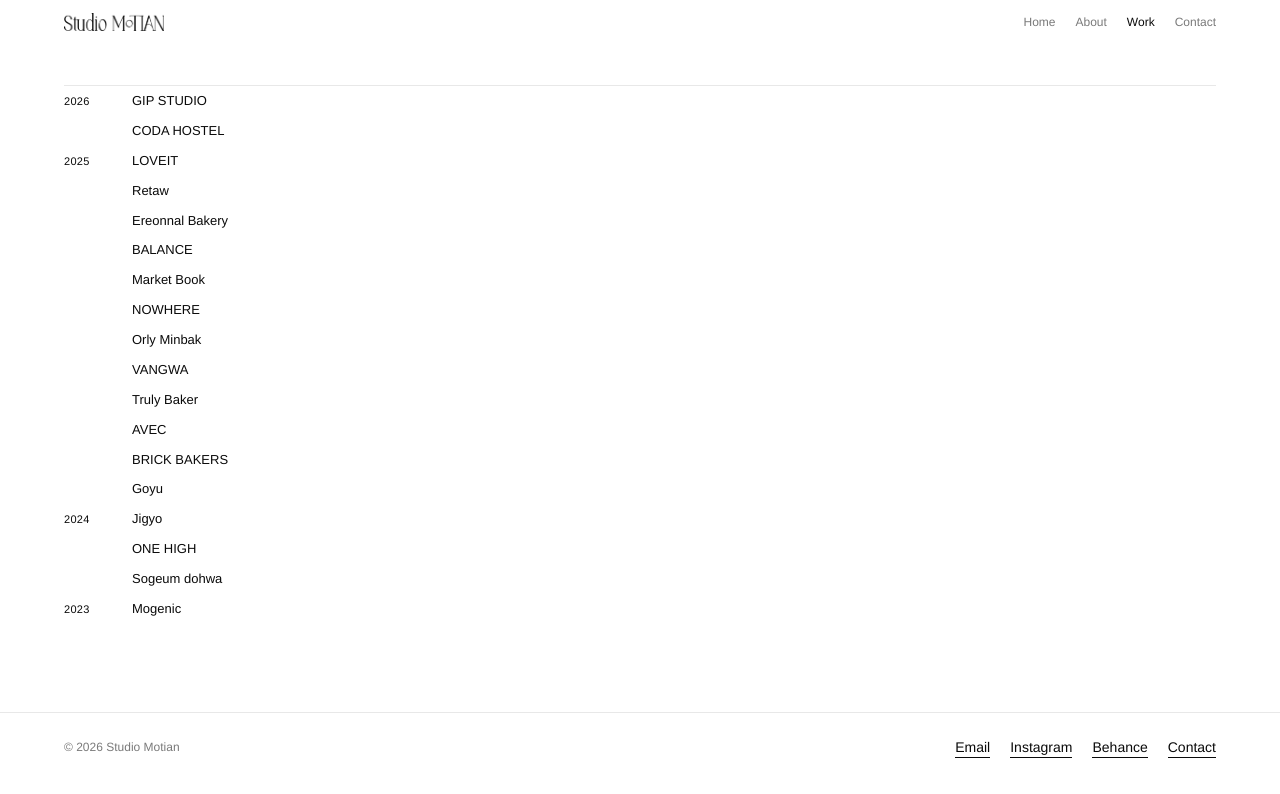
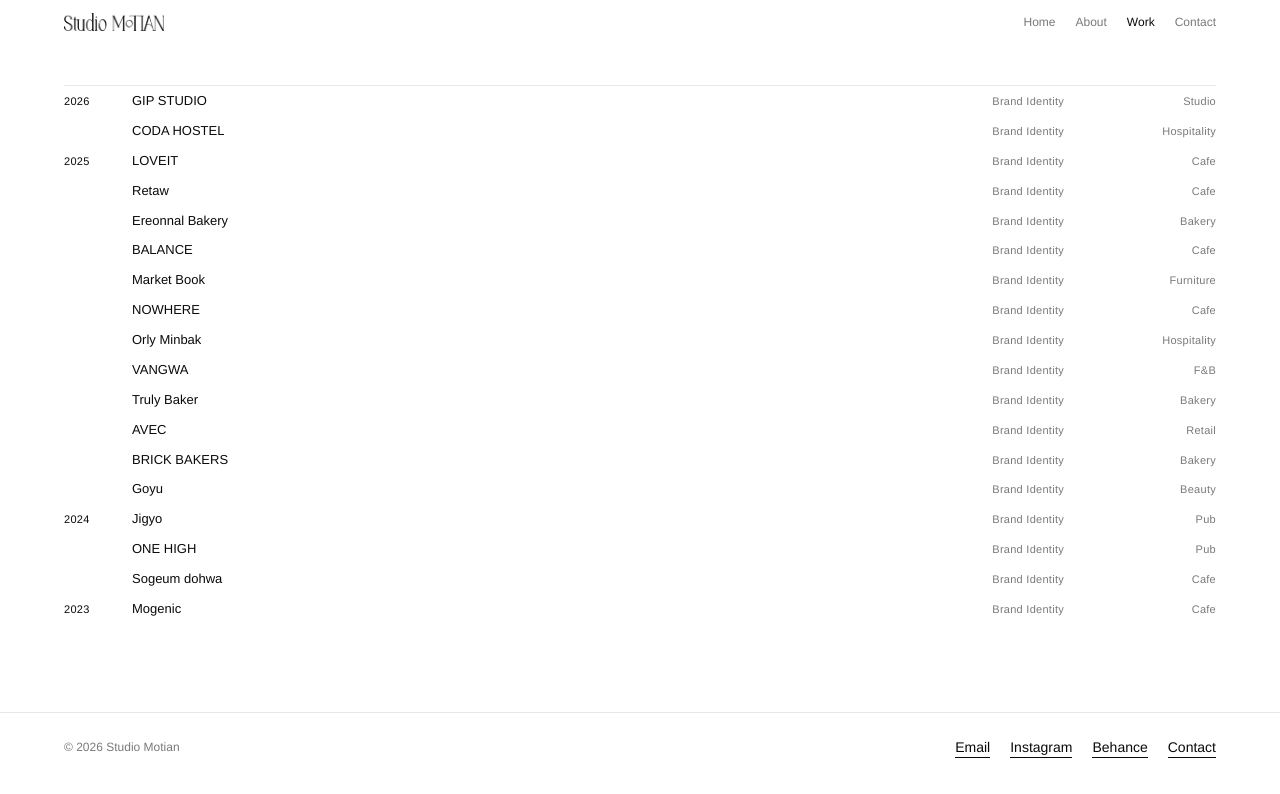
Before and after one commit to studiomotian-alt/studio-motian-, a Next.js app: page /work in a window 1280 px wide. Shown: the top 794 px of the page. Built offline with nearby package versions, Linux system fonts and the light colour scheme; a web font is replaced by a local one.

Commit message:
Higher-res thumbnails (808); split scope/industry on cards+work; feature Retaw

```diff
--- a/components/project-card.tsx
+++ b/components/project-card.tsx
@@ -1,5 +1,5 @@
 import Image from "next/image";
-import type { Project } from "@/lib/projects";
+import { categoryParts, type Project } from "@/lib/projects";
 
 const palettes = [
   { bg: "#E8E6DF", fg: "#1A1A1A" },
@@ -27,6 +27,7 @@
 }) {
   const palette = palettes[(hash(project.slug) + index) % palettes.length];
   const hasImage = Boolean(project.thumbnail);
+  const { scope, industry } = categoryParts(project.category);
 
   return (
     <a
@@ -62,23 +63,27 @@
             </div>
           </div>
         )}
-
         <div className="absolute inset-0 bg-ink/0 transition-colors duration-500 group-hover:bg-ink/5" />
       </div>
 
-      <div className="mt-2.5 flex items-start justify-between gap-3">
-        <div>
-          <div className="text-xs text-ink">{project.title}</div>
-          <div className="meta mt-1 normal-case tracking-[0.04em]">
-            {project.category}
-          </div>
+      <div className="mt-2.5">
+        <div className="flex items-baseline justify-between gap-3">
+          <span className="text-xs text-ink">{project.title}</span>
+          <span
+            aria-hidden
+            className="meta transition-transform duration-200 group-hover:translate-x-0.5 group-hover:text-ink"
+          >
+            ↗
+          </span>
         </div>
-        <span
-          aria-hidden
-          className="meta inline-block transition-transform duration-200 group-hover:translate-x-0.5 group-hover:text-ink"
-        >
-          ↗
-        </span>
+        <div className="mt-1 flex items-baseline justify-between gap-3">
+          <span className="meta normal-case tracking-[0.04em]">{scope}</span>
+          {industry && (
+            <span className="meta normal-case tracking-[0.04em]">
+              {industry}
+            </span>
+          )}
+        </div>
       </div>
     </a>
   );
--- a/components/project-index.tsx
+++ b/components/project-index.tsx
@@ -2,7 +2,7 @@
 
 import Image from "next/image";
 import { useState } from "react";
-import type { Project } from "@/lib/projects";
+import { categoryParts, type Project } from "@/lib/projects";
 
 export function ProjectIndex({ projects }: { projects: Project[] }) {
   const [hovered, setHovered] = useState<string | null>(null);
@@ -24,6 +24,7 @@
         {sorted.map((p) => {
           const showYear = p.year !== lastYear;
           lastYear = p.year;
+          const { scope, industry } = categoryParts(p.category);
 
           return (
             <li
@@ -37,8 +38,8 @@
                 href={p.behanceUrl}
                 target="_blank"
                 rel="noopener noreferrer"
-                className="group grid grid-cols-[2.75rem_1fr_auto] items-baseline gap-3 py-1.5 text-ink md:gap-6"
-                aria-label={`${p.title}${p.year ? ` (${p.year})` : ""} — view on Behance`}
+                className="group grid grid-cols-[2.75rem_1fr] items-baseline gap-3 py-1.5 text-ink md:grid-cols-[2.75rem_minmax(0,1fr)_auto_8rem] md:gap-6"
+                aria-label={`${p.title}${p.year ? ` (${p.year})` : ""} — ${p.category} — view on Behance`}
               >
                 <span className="text-[11px] tabular-nums tracking-wide">
                   {showYear ? p.year ?? "—" : ""}
@@ -48,8 +49,12 @@
                   {p.title}
                 </span>
 
-                <span className="justify-self-end text-[11px] tracking-wide text-muted">
-                  {p.status ?? ""}
+                <span className="hidden text-[11px] tracking-wide text-muted md:block">
+                  {scope}
+                </span>
+
+                <span className="hidden text-right text-[11px] tracking-wide text-muted md:block">
+                  {industry}
                 </span>
               </a>
             </li>
--- a/lib/projects.ts
+++ b/lib/projects.ts
@@ -24,7 +24,7 @@
     title: "GIP STUDIO",
     category: "Brand Identity / Studio",
     thumbnail:
-      "https://mir-s3-cdn-cf.behance.net/projects/404/458f3c247625525.Y3JvcCw2MzkyLDQ5OTksMTQyLDA.png",
+      "https://mir-s3-cdn-cf.behance.net/projects/808/458f3c247625525.Y3JvcCw2MzkyLDQ5OTksMTQyLDA.png",
     behanceUrl:
       "https://www.behance.net/gallery/247625525/GIP-STUDIO-Spatial-Design-Studio-Branding",
     featured: true,
@@ -35,10 +35,9 @@
     title: "CODA HOSTEL",
     category: "Brand Identity / Hospitality",
     thumbnail:
-      "https://mir-s3-cdn-cf.behance.net/projects/404/df1972248515105.Y3JvcCwyNDk4LDE5NTQsMjUzLDIwNA.jpg",
+      "https://mir-s3-cdn-cf.behance.net/projects/808/df1972248515105.Y3JvcCwyNDk4LDE5NTQsMjUzLDIwNA.jpg",
     behanceUrl:
       "https://www.behance.net/gallery/248515105/CODA-HOSTEL-Hostel-Branding",
-    featured: true,
   },
 
   // ── 2025 ──
@@ -48,7 +47,7 @@
     title: "LOVEIT",
     category: "Brand Identity / Cafe",
     thumbnail:
-      "https://mir-s3-cdn-cf.behance.net/projects/404/521045250390737.Y3JvcCw0MDQwLDMxNjAsNTMwLDM2MA.png",
+      "https://mir-s3-cdn-cf.behance.net/projects/808/521045250390737.Y3JvcCw0MDQwLDMxNjAsNTMwLDM2MA.png",
     behanceUrl:
       "https://www.behance.net/gallery/250390737/LOVEIT-Cafe-Branding",
   },
@@ -58,9 +57,10 @@
     title: "Retaw",
     category: "Brand Identity / Cafe",
     thumbnail:
-      "https://mir-s3-cdn-cf.behance.net/projects/404/d56602240609801.Y3JvcCw0MDkxLDMyMDAsODQwLDA.png",
+      "https://mir-s3-cdn-cf.behance.net/projects/808/d56602240609801.Y3JvcCw0MDkxLDMyMDAsODQwLDA.png",
     behanceUrl:
       "https://www.behance.net/gallery/240609801/Retaw-Cafe-Branding",
+    featured: true,
   },
   {
     slug: "ereonnal-bakery",
@@ -68,7 +68,7 @@
     title: "Ereonnal Bakery",
     category: "Brand Identity / Bakery",
     thumbnail:
-      "https://mir-s3-cdn-cf.behance.net/projects/404/937ae1241628829.Y3JvcCw0MDkxLDMyMDAsNTQ2LDA.png",
+      "https://mir-s3-cdn-cf.behance.net/projects/808/937ae1241628829.Y3JvcCw0MDkxLDMyMDAsNTQ2LDA.png",
     behanceUrl:
       "https://www.behance.net/gallery/241628829/Ereonnal-Bakery-Cafe-Branding",
   },
@@ -78,7 +78,7 @@
     title: "BALANCE",
     category: "Brand Identity / Cafe",
     thumbnail:
-      "https://mir-s3-cdn-cf.behance.net/projects/404/4108f9241278855.Y3JvcCw3NjgxLDYwMDcsMCww.png",
+      "https://mir-s3-cdn-cf.behance.net/projects/808/4108f9241278855.Y3JvcCw3NjgxLDYwMDcsMCww.png",
     behanceUrl:
       "https://www.behance.net/gallery/241278855/BALANCE-Cafe-Branding",
   },
@@ -98,7 +98,7 @@
     title: "NOWHERE",
     category: "Brand Identity / Cafe",
     thumbnail:
-      "https://mir-s3-cdn-cf.behance.net/projects/404/2cffc2240872031.Y3JvcCw3Njc5LDYwMDcsMCww.png",
+      "https://mir-s3-cdn-cf.behance.net/projects/808/2cffc2240872031.Y3JvcCw3Njc5LDYwMDcsMCww.png",
     behanceUrl:
       "https://www.behance.net/gallery/240872031/NOWHERE-Cafe-Branding",
   },
@@ -108,7 +108,7 @@
     title: "Orly Minbak",
     category: "Brand Identity / Hospitality",
     thumbnail:
-      "https://mir-s3-cdn-cf.behance.net/projects/404/ef0fdb240238275.Y3JvcCw0MDkxLDMyMDAsODAwLDA.png",
+      "https://mir-s3-cdn-cf.behance.net/projects/808/ef0fdb240238275.Y3JvcCw0MDkxLDMyMDAsODAwLDA.png",
     behanceUrl:
       "https://www.behance.net/gallery/240238275/Orly-Minbak-Hostel-Branding",
   },
@@ -118,7 +118,7 @@
     title: "VANGWA",
     category: "Brand Identity / F&B",
     thumbnail:
-      "https://mir-s3-cdn-cf.behance.net/projects/404/fc5e56241332217.Y3JvcCwyOTc4LDIzMzAsMjgwLDA.jpg",
+      "https://mir-s3-cdn-cf.behance.net/projects/808/fc5e56241332217.Y3JvcCwyOTc4LDIzMzAsMjgwLDA.jpg",
     behanceUrl:
       "https://www.behance.net/gallery/241332217/VANGWA-Korean-Dessert-Branding",
   },
@@ -128,7 +128,7 @@
     title: "Truly Baker",
     category: "Brand Identity / Bakery",
     thumbnail:
-      "https://mir-s3-cdn-cf.behance.net/projects/404/b77579247679859.Y3JvcCwzOTcyLDMxMDcsOTI0LDA.jpg",
+      "https://mir-s3-cdn-cf.behance.net/projects/808/b77579247679859.Y3JvcCwzOTcyLDMxMDcsOTI0LDA.jpg",
     behanceUrl:
       "https://www.behance.net/gallery/247679859/Truly-Baker-Bakery-Cafe-Branding",
   },
@@ -138,7 +138,7 @@
     title: "AVEC",
     category: "Brand Identity / Retail",
     thumbnail:
-      "https://mir-s3-cdn-cf.behance.net/projects/404/3f1492242742223.Y3JvcCw0OTg5LDM5MDMsMzcwLDA.png",
+      "https://mir-s3-cdn-cf.behance.net/projects/808/3f1492242742223.Y3JvcCw0OTg5LDM5MDMsMzcwLDA.png",
     behanceUrl:
       "https://www.behance.net/gallery/242742223/AVEC-Curated-Grocery-Branding",
   },
@@ -148,7 +148,7 @@
     title: "BRICK BAKERS",
     category: "Brand Identity / Bakery",
     thumbnail:
-      "https://mir-s3-cdn-cf.behance.net/projects/404/2e1d9f241622333.Y3JvcCw0NDg0LDM1MDcsMjMzLDMxMA.jpg",
+      "https://mir-s3-cdn-cf.behance.net/projects/808/2e1d9f241622333.Y3JvcCw0NDg0LDM1MDcsMjMzLDMxMA.jpg",
     behanceUrl:
       "https://www.behance.net/gallery/241622333/BRICK-BAKERS-Cafe-Branding",
   },
@@ -158,7 +158,7 @@
     title: "Goyu",
     category: "Brand Identity / Beauty",
     thumbnail:
-      "https://mir-s3-cdn-cf.behance.net/projects/404/9e0022244897049.Y3JvcCw0MDk3LDMyMDUsODAxLDA.jpg",
+      "https://mir-s3-cdn-cf.behance.net/projects/808/9e0022244897049.Y3JvcCw0MDk3LDMyMDUsODAxLDA.jpg",
     behanceUrl:
       "https://www.behance.net/gallery/244897049/Goyu-K-beauty-curated-shop-Branding",
     featured: true,
@@ -171,7 +171,7 @@
     title: "Jigyo",
     category: "Brand Identity / Pub",
     thumbnail:
-      "https://mir-s3-cdn-cf.behance.net/projects/404/8ebd94236740913.Y3JvcCw0MjcxLDMzNDEsNzA4LDA.png",
+      "https://mir-s3-cdn-cf.behance.net/projects/808/8ebd94236740913.Y3JvcCw0MjcxLDMzNDEsNzA4LDA.png",
     behanceUrl:
       "https://www.behance.net/gallery/236740913/Jigyo-Korean-Pub-Branding",
   },
@@ -181,7 +181,7 @@
     title: "ONE HIGH",
     category: "Brand Identity / Pub",
     thumbnail:
-      "https://mir-s3-cdn-cf.behance.net/projects/404/2e7be6238411739.Y3JvcCwzMzU0LDI2MjQsNDIzLDA.jpg",
+      "https://mir-s3-cdn-cf.behance.net/projects/808/2e7be6238411739.Y3JvcCwzMzU0LDI2MjQsNDIzLDA.jpg",
     behanceUrl:
       "https://www.behance.net/gallery/238411739/ONE-HIGH-Pizza-Pub-Branding",
   },
@@ -191,7 +191,7 @@
     title: "Sogeum dohwa",
     category: "Brand Identity / Cafe",
     thumbnail:
-      "https://mir-s3-cdn-cf.behance.net/projects/404/fbbf6f240024845.Y3JvcCw0NzA0LDM2ODAsNjUyLDA.jpg",
+      "https://mir-s3-cdn-cf.behance.net/projects/808/fbbf6f240024845.Y3JvcCw0NzA0LDM2ODAsNjUyLDA.jpg",
     behanceUrl:
       "https://www.behance.net/gallery/240024845/Sogeum-dohwa-Cafe-Branding",
   },
@@ -203,10 +203,22 @@
     title: "Mogenic",
     category: "Brand Identity / Cafe",
     thumbnail:
-      "https://mir-s3-cdn-cf.behance.net/projects/404/121123233311155.Y3JvcCwzMzg5LDI2NTEsMzUyLDA.png",
+      "https://mir-s3-cdn-cf.behance.net/projects/808/121123233311155.Y3JvcCwzMzg5LDI2NTEsMzUyLDA.png",
     behanceUrl:
       "https://www.behance.net/gallery/233311155/Mogenic-Cafe-Branding",
   },
 ];
 
+export function categoryParts(category: string): {
+  scope: string;
+  industry: string;
+} {
+  const i = category.indexOf("/");
+  if (i < 0) return { scope: category.trim(), industry: "" };
+  return {
+    scope: category.slice(0, i).trim(),
+    industry: category.slice(i + 1).trim(),
+  };
+}
+
 export const featuredProjects = projects.filter((p) => p.featured);
```
